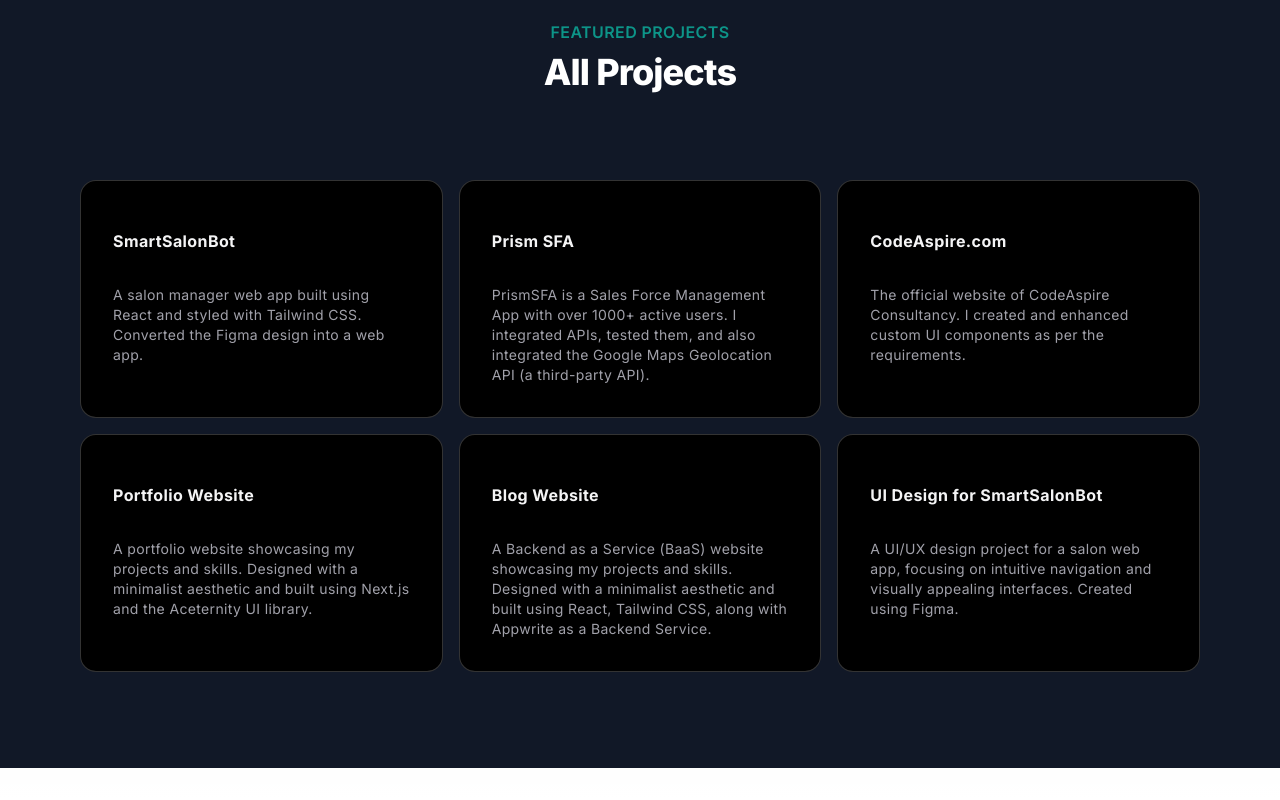
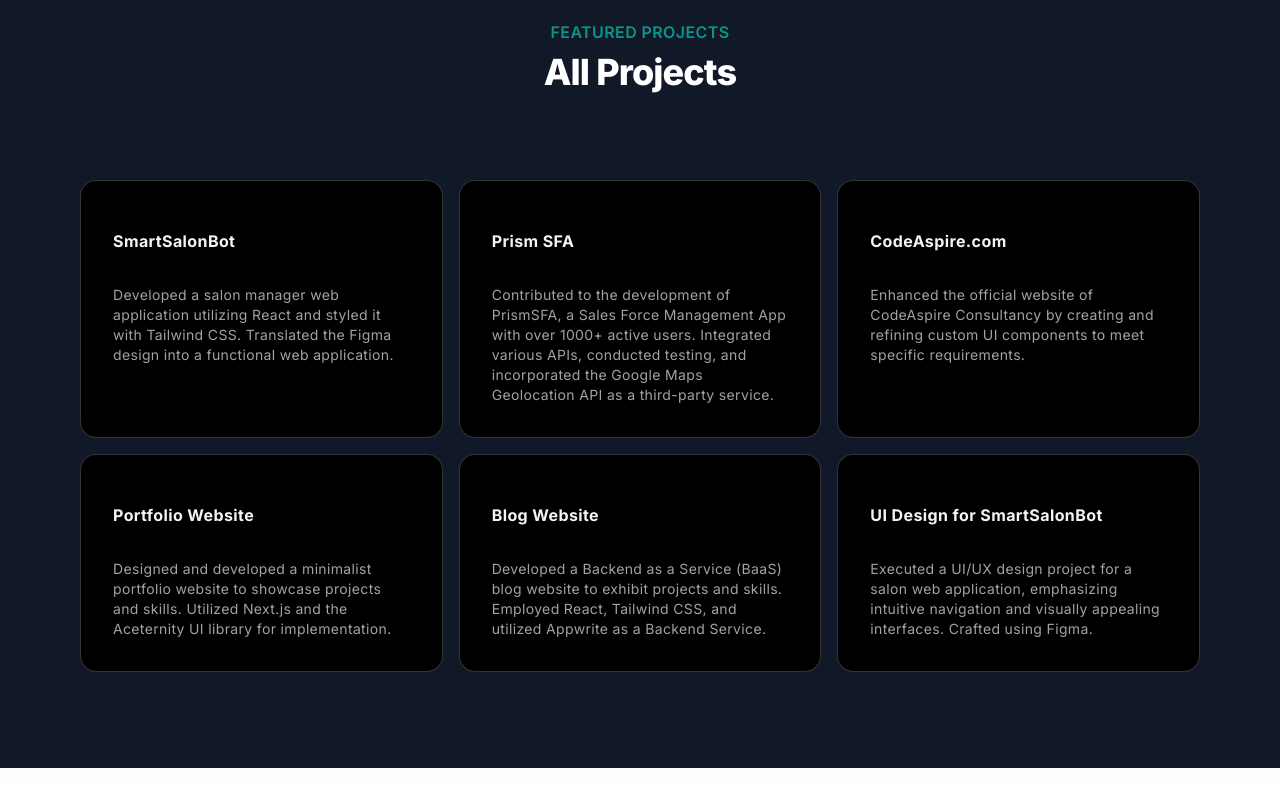
Before and after one commit to Satvickk/satvicksPortfolio, a Next.js app: page /projects in a window 1280 px wide. Shown: the part 348-1148 px from the top of the page. Built offline with nearby package versions, Linux system fonts and the light colour scheme.

Commit message:
working Links

```diff
--- a/src/app/contact/page.tsx
+++ b/src/app/contact/page.tsx
@@ -5,12 +5,12 @@
 import { FaInstagram } from "react-icons/fa";
 import { FaGithub } from "react-icons/fa";
 import { FaMailBulk } from "react-icons/fa";
-import { FaWhatsapp } from "react-icons/fa";
+import Link from "next/link";
 
 export default function contact() {
   return (
-    <footer className="bg-black text-gray-400 py-12 h-screen w-full flex flex-center">
-      <div className="max-w-6xl mx-auto my-auto grid grid-cols-1 sm:grid-cols-2 lg:grid-cols-4 gap-8 px-4 sm:px-6 lg:px-8">
+    <footer className="bg-black text-gray-400 py-12 h-screen w-full flex flex-center z-50">
+      <div className="max-w-6xl mx-auto mt-32 sm:mt-0 my-auto grid grid-cols-1 sm:grid-cols-2 lg:grid-cols-4 gap-8 px-4 sm:px-6 lg:px-8">
         <div>
           <h2 className="text-white text-lg font-semibold mb-4">About me</h2>
           <p className="mb-4">
@@ -24,28 +24,25 @@
           <h2 className="text-white text-lg font-semibold mb-4">Quick Links</h2>
           <ul className="flex flex-col space-y-4">
             <li>
-              <a
-                href="/"
-                className="hover:text-white transition-colors duration-300"
-              >
-                Home
-              </a>
+              <Link href={"/"}>
+                <span className="hover:text-white transition-colors duration-300">
+                  Home
+                </span>
+              </Link>
             </li>
             <li>
-              <a
-                href="/projects"
-                className="hover:text-white transition-colors duration-300"
-              >
-                Projects
-              </a>
+              <Link href={"/projects"}>
+                <span className="hover:text-white transition-colors duration-300">
+                  Projects
+                </span>
+              </Link>
             </li>
             <li>
-              <a
-                href="/contact"
-                className="hover:text-white transition-colors duration-300"
-              >
-                Contact
-              </a>
+              <Link href={"/contact"}>
+                <span className="hover:text-white transition-colors duration-300">
+                  Contact
+                </span>
+              </Link>
             </li>
           </ul>
         </div>
@@ -76,13 +73,12 @@
           <h2 className="text-white text-lg font-semibold mb-4">Contact me</h2>
           <div className="flex flex-col space-y-4">
             <p>Kanpur, Uttar Pradesh</p>
-            <p>India 208010</p>
+            <p>India - 208008</p>
             <p><FaMailBulk /> satvickpathak@gmail.com</p>
-            <p><FaWhatsapp /> +91 8318505071</p>
           </div>
         </div>
       </div>
-      <BackgroundBeams />
+      {/* <BackgroundBeams /> */}
     </footer>
   );
 }
--- a/src/data/projects.json
+++ b/src/data/projects.json
@@ -2,43 +2,43 @@
     {
     "id": 1,
     "title": "SmartSalonBot",
-      "body": "A salon manager web app built using React and styled with Tailwind CSS. Converted the Figma design into a web app.",
+    "body": "Developed a salon manager web application utilizing React and styled it with Tailwind CSS. Translated the Figma design into a functional web application.",
     "category": "company",
-      "link": ""
+    "link": "#"
     },
     {
     "id": 2,
     "title": "Prism SFA",
-      "body": "PrismSFA is a Sales Force Management App with over 1000+ active users. I integrated APIs, tested them, and also integrated the Google Maps Geolocation API (a third-party API).",
+    "body": "Contributed to the development of PrismSFA, a Sales Force Management App with over 1000+ active users. Integrated various APIs, conducted testing, and incorporated the Google Maps Geolocation API as a third-party service.",
     "category": "company",
-      "link": ""
+    "link": "#"
     },
     {
     "id": 3,
     "title": "CodeAspire.com",
-      "body": "The official website of CodeAspire Consultancy. I created and enhanced custom UI components as per the requirements.",
+    "body": "Enhanced the official website of CodeAspire Consultancy by creating and refining custom UI components to meet specific requirements.",
     "category": "company",
-      "link": ""
+    "link": "#"
     },
     {
     "id": 4,
     "title": "Portfolio Website",
-      "body": "A portfolio website showcasing my projects and skills. Designed with a minimalist aesthetic and built using Next.js and the Aceternity UI library.",
+    "body": "Designed and developed a minimalist portfolio website to showcase projects and skills. Utilized Next.js and the Aceternity UI library for implementation.",
     "category": "personal",
-      "link": ""
+    "link": "#"
     },
     {
     "id": 5,
     "title": "Blog Website",
-      "body": "A Backend as a Service (BaaS) website showcasing my projects and skills. Designed with a minimalist aesthetic and built using React, Tailwind CSS, along with Appwrite as a Backend Service.",
+    "body": "Developed a Backend as a Service (BaaS) blog website to exhibit projects and skills. Employed React, Tailwind CSS, and utilized Appwrite as a Backend Service.",
     "category": "personal",
-      "link": ""
+    "link": "#"
     },
     {
     "id": 6,
     "title": "UI Design for SmartSalonBot",
-      "body": "A UI/UX design project for a salon web app, focusing on intuitive navigation and visually appealing interfaces. Created using Figma.",
+    "body": "Executed a UI/UX design project for a salon web application, emphasizing intuitive navigation and visually appealing interfaces. Crafted using Figma.",
     "category": "ui-designs",
-      "link": ""
+    "link": "#"
     }
     ]
```
Lines whose indentation alone changed are shown as unchanged.
